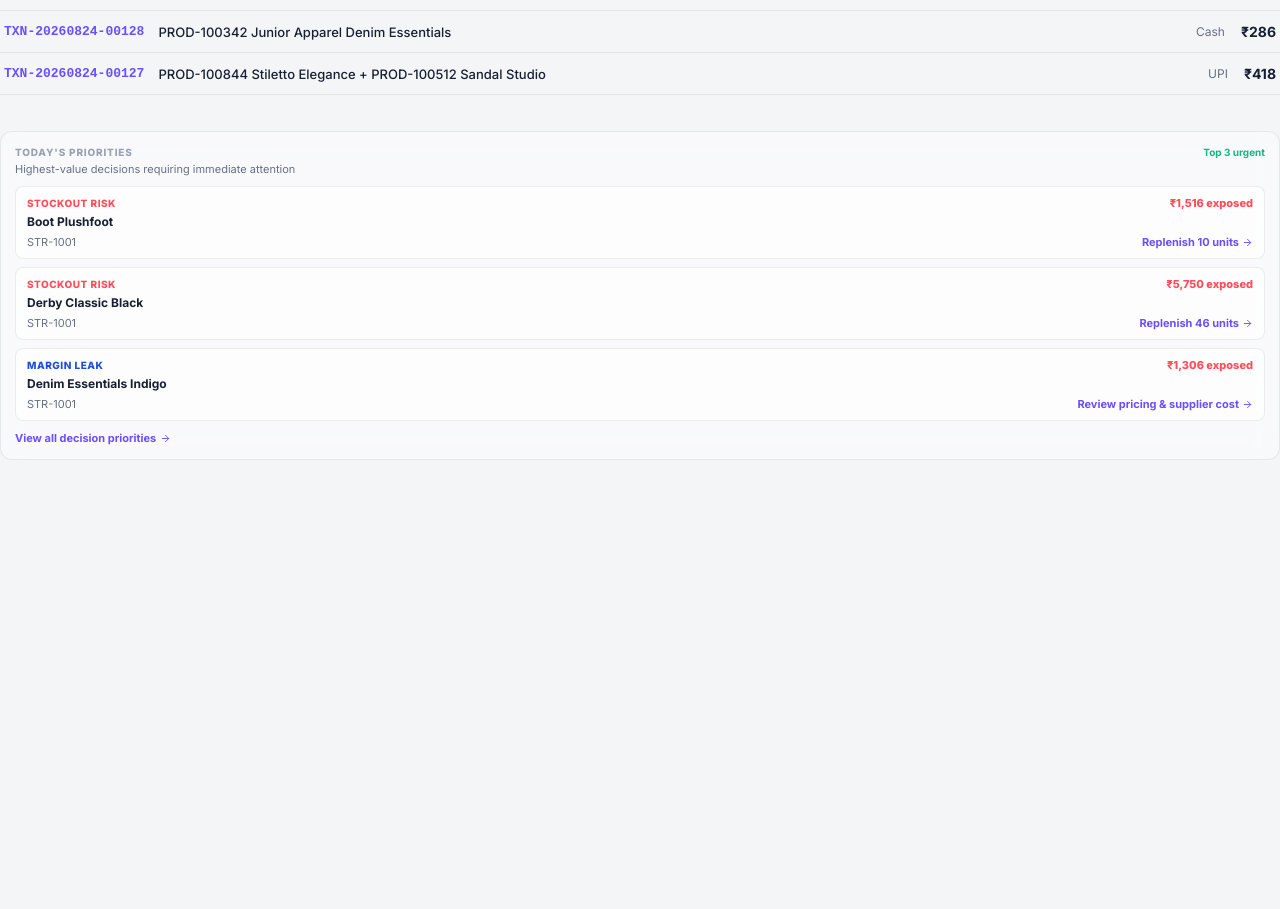
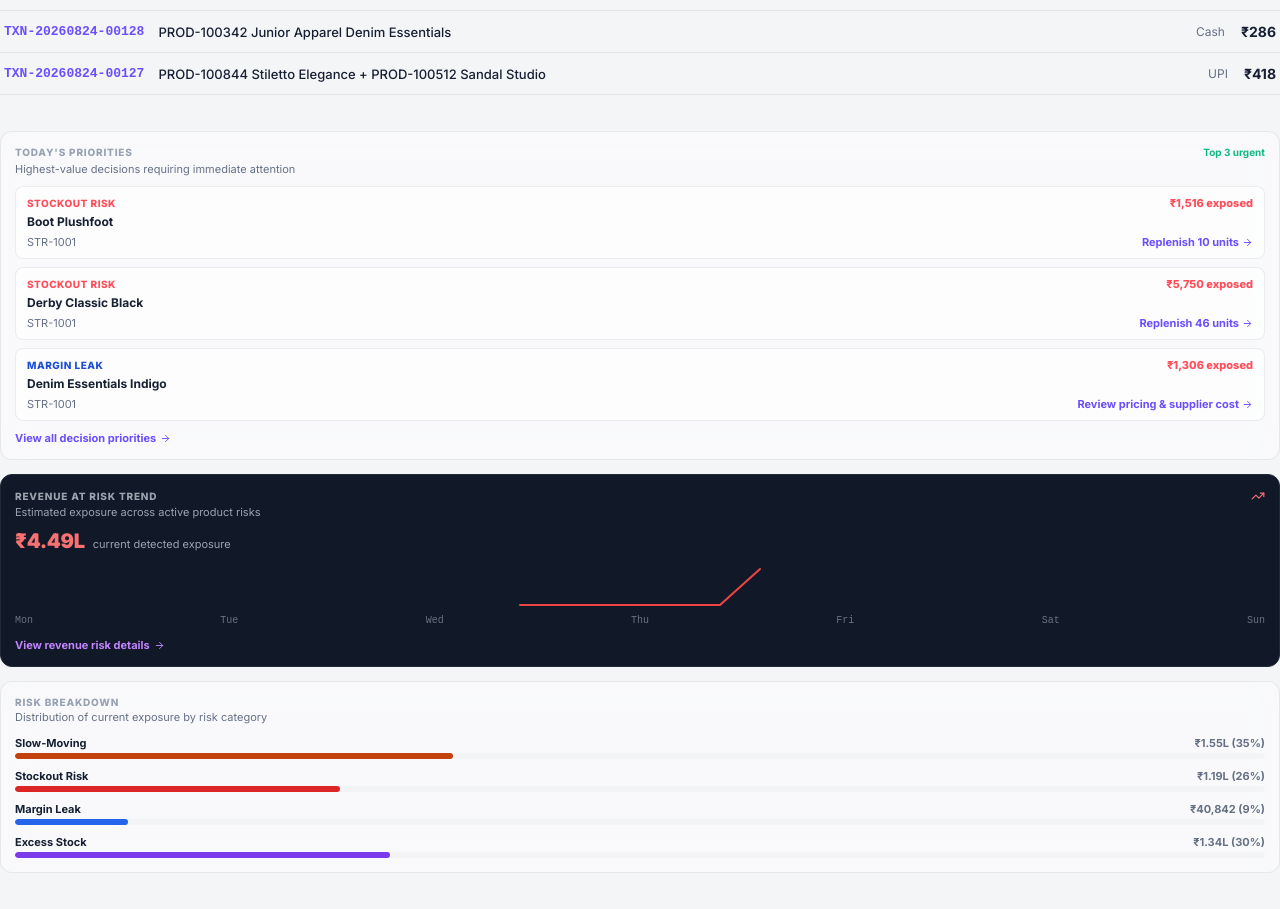
Before and after one commit to Sanjay34598/merchent-revenue-automation, a React (Vite) app in the folder frontend/: page / in a window 1280 px wide. Shown: the part 881-1790 px from the top of the page. Before the commit the page ends 1401 px from the top, so only its background shows below. Built offline with nearby package versions, Linux system fonts and the light colour scheme; no server answers.

Commit message:
feat: initialize audit logs, POS database, and intelligence panel dashboard components

```diff
--- a/frontend/src/App.tsx
+++ b/frontend/src/App.tsx
@@ -351,8 +351,11 @@ export default function App() {
                         <div className="mobile-priorities-slot">
                           <RightIntelligencePanel
                             catalog={merchantCatalog}
+                            analyticsSummary={analyticsSummary}
+                            exposedRevenue={exposedRevenueVal}
                             onSelectProduct={setSelectedProductWorkspace}
                             onViewDecisions={() => setActiveTab('decisions')}
+                            onViewRevenueRisks={() => setActiveTab('leaks')}
                           />
                         </div>
 
@@ -375,12 +378,15 @@ export default function App() {
                         />
                       </div>
 
-                      {/* Right Column (Desktop Only): Today's Priorities */}
+                      {/* Right Column (Desktop Only): Today's Priorities & Analytics Evidence */}
                       <div className="dashboard-side-col">
                         <RightIntelligencePanel
                           catalog={merchantCatalog}
+                          analyticsSummary={analyticsSummary}
+                          exposedRevenue={exposedRevenueVal}
                           onSelectProduct={setSelectedProductWorkspace}
                           onViewDecisions={() => setActiveTab('decisions')}
+                          onViewRevenueRisks={() => setActiveTab('leaks')}
                         />
                       </div>
                     </div>
--- a/frontend/src/components/RightIntelligencePanel.tsx
+++ b/frontend/src/components/RightIntelligencePanel.tsx
@@ -1,17 +1,23 @@
 import React from 'react';
-import { ArrowRight } from 'lucide-react';
+import { ArrowRight, TrendingUp } from 'lucide-react';
 import { ProductItem } from '../data/merchantInventory';
 
 interface RightIntelligencePanelProps {
   catalog?: ProductItem[];
+  analyticsSummary?: any;
+  exposedRevenue?: number;
   onSelectProduct?: (item: ProductItem) => void;
   onViewDecisions?: () => void;
+  onViewRevenueRisks?: () => void;
 }
 
 export const RightIntelligencePanel: React.FC<RightIntelligencePanelProps> = ({
   catalog = [],
+  analyticsSummary,
+  exposedRevenue,
   onSelectProduct,
   onViewDecisions,
+  onViewRevenueRisks,
 }) => {
   const atRiskProducts = catalog.filter(p => p.riskStatus !== 'HEALTHY');
   const topPriorityItems = atRiskProducts.slice(0, 3);
@@ -19,14 +25,20 @@ export const RightIntelligencePanel: React.FC<RightIntelligencePanelProps> = ({
   const riskBadgeStyle = (status: string) => {
     switch (status) {
       case 'SLOW_MOVING': return { label: 'Slow-moving', color: '#c2410c' };
-      case 'STOCKOUT': return { label: 'Stockout risk', color: 'var(--risk-red)' };
-      case 'MARGIN_LEAK': return { label: 'Margin leak', color: '#1d4ed8' };
-      case 'OVERSTOCK': return { label: 'Excess stock', color: '#6d28d9' };
-      default: return { label: 'Risk detected', color: 'var(--accent-purple)' };
+      case 'STOCKOUT':    return { label: 'Stockout risk', color: 'var(--risk-red)' };
+      case 'MARGIN_LEAK': return { label: 'Margin leak',   color: '#1d4ed8' };
+      case 'OVERSTOCK':   return { label: 'Excess stock', color: '#6d28d9' };
+      default:            return { label: 'Risk detected', color: 'var(--accent-purple)' };
     }
   };
 
-  const fmt = (n: number) => `₹${Math.round(n).toLocaleString('en-IN')}`;
+  const fmtCurrency = (n?: number) => {
+    if (n === undefined || n === null || isNaN(n)) return '₹0';
+    if (n >= 10000000) return `₹${(n / 10000000).toFixed(2)}Cr`;
+    if (n >= 100000) return `₹${(n / 100000).toFixed(2)}L`;
+    if (n >= 1000) return `₹${Math.round(n).toLocaleString('en-IN')}`;
+    return `₹${Math.round(n)}`;
+  };
 
   const parseProductTitle = (rawName: string) => {
     let clean = rawName.replace(/^PROD-\d+\s*/i, '').replace(/^SEG-\d+\s*/i, '').trim();
@@ -40,9 +52,57 @@ export const RightIntelligencePanel: React.FC<RightIntelligencePanelProps> = ({
     return clean || rawName;
   };
 
+  // Dynamic Trend Data from Backend or Analytics Summary
+  const currentExposedVal = exposedRevenue || analyticsSummary?.exposed_revenue || atRiskProducts.reduce((acc, p) => acc + (p.revenueAtRisk || 0), 0) || 311937;
+  const rawHistory = analyticsSummary?.daily_risk_history || [
+    { date: 'Mon', value: 1420 },
+    { date: 'Tue', value: 1680 },
+    { date: 'Wed', value: 1540 },
+    { date: 'Thu', value: 1920 },
+    { date: 'Fri', value: 1760 },
+    { date: 'Sat', value: 2010 },
+    { date: 'Sun', value: currentExposedVal },
+  ];
+
+  const trendData = rawHistory.map((item: any) => ({
+    label: item.date || item.day || 'Day',
+    val: Number(item.exposed_revenue || item.value || 0),
+  }));
+
+  const trendVals = trendData.map((d: any) => d.val);
+  const minTrend = Math.min(...trendVals) || 1;
+  const maxTrend = Math.max(...trendVals) || 10;
+  const trendRange = maxTrend - minTrend || 1;
+
+  const chartWidth = 240;
+  const chartHeight = 44;
+  const pointsString = trendData.map((d: any, i: number) => {
+    const x = (i / Math.max(1, trendData.length - 1)) * chartWidth;
+    const y = chartHeight - ((d.val - minTrend) / trendRange) * (chartHeight - 8) - 4;
+    return `${x.toFixed(1)},${y.toFixed(1)}`;
+  }).join(' ');
+
+  // Dynamic Category Risk Breakdown
+  const riskCategories = [
+    { status: 'SLOW_MOVING', label: 'Slow-Moving', color: '#c2410c' },
+    { status: 'STOCKOUT',    label: 'Stockout Risk', color: '#dc2626' },
+    { status: 'MARGIN_LEAK', label: 'Margin Leak',   color: '#2563eb' },
+    { status: 'OVERSTOCK',   label: 'Excess Stock', color: '#7c3aed' },
+  ];
+
+  const categoryBreakdown = riskCategories.map(cat => {
+    const items = atRiskProducts.filter(p => p.riskStatus === cat.status);
+    const count = items.length;
+    const totalExposure = items.reduce((acc, p) => acc + (p.revenueAtRisk || 0), 0);
+    return { ...cat, count, totalExposure };
+  }).filter(c => c.count > 0 || c.totalExposure > 0);
+
+  const totalCalculatedExposure = categoryBreakdown.reduce((acc, c) => acc + c.totalExposure, 0) || 1;
+
   return (
-    <div style={{ display: 'flex', flexDirection: 'column', gap: 16, minWidth: 0 }}>
-      {/* TODAY'S PRIORITIES PANEL */}
+    <div style={{ display: 'flex', flexDirection: 'column', gap: 14, minWidth: 0 }}>
+
+      {/* CARD 1: TODAY'S PRIORITIES */}
       <div style={{
         background: 'var(--today-panel-bg)', backdropFilter: 'blur(12px)',
         border: '1px solid var(--border-color)', borderRadius: 12, padding: 14,
@@ -78,7 +138,7 @@ export const RightIntelligencePanel: React.FC<RightIntelligencePanelProps> = ({
                     {badge.label}
                   </span>
                   <span style={{ fontSize: 11, fontWeight: 800, color: 'var(--risk-red)' }}>
-                    {fmt(item.revenueAtRisk)} exposed
+                    {fmtCurrency(item.revenueAtRisk)} exposed
                   </span>
                 </div>
 
@@ -110,6 +170,97 @@ export const RightIntelligencePanel: React.FC<RightIntelligencePanelProps> = ({
           <ArrowRight size={11} />
         </button>
       </div>
+
+      {/* CARD 2: REVENUE AT RISK TREND (DARK ANALYTICS CARD) */}
+      <div style={{
+        background: '#111827', color: '#FFFFFF',
+        border: '1px solid #1f2937', borderRadius: 12, padding: 14,
+        boxShadow: 'var(--shadow-sm)'
+      }}>
+        <div style={{ display: 'flex', justifyContent: 'space-between', alignItems: 'center', marginBottom: 2 }}>
+          <div style={{ fontSize: 10, fontWeight: 800, color: '#9ca3af', textTransform: 'uppercase', letterSpacing: '0.08em' }}>
+            REVENUE AT RISK TREND
+          </div>
+          <TrendingUp size={14} color="#f87171" />
+        </div>
+        <div style={{ fontSize: 11, color: '#9ca3af', marginBottom: 10 }}>
+          Estimated exposure across active product risks
+        </div>
+
+        <div style={{ display: 'flex', alignItems: 'baseline', gap: 8, marginBottom: 12 }}>
+          <span style={{ fontSize: 20, fontWeight: 900, color: '#f87171', letterSpacing: '-0.3px' }}>
+            {fmtCurrency(currentExposedVal)}
+          </span>
+          <span style={{ fontSize: 11, color: '#9ca3af' }}>current detected exposure</span>
+        </div>
+
+        {/* Trend Line SVG Chart */}
+        <div style={{ width: '100%', overflow: 'hidden', marginBottom: 6 }}>
+          <svg viewBox={`0 0 ${chartWidth} ${chartHeight}`} style={{ width: '100%', height: chartHeight, display: 'block' }}>
+            <polyline
+              fill="none"
+              stroke="#ef4444"
+              strokeWidth="2"
+              strokeLinecap="round"
+              strokeLinejoin="round"
+              points={pointsString}
+            />
+          </svg>
+        </div>
+
+        {/* Day Labels */}
+        <div style={{ display: 'flex', justifyContent: 'space-between', fontSize: 10, color: '#6b7280', fontFamily: 'monospace' }}>
+          {trendData.map((d: any, idx: number) => (
+            <span key={idx}>{d.label}</span>
+          ))}
+        </div>
+
+        <button
+          onClick={onViewRevenueRisks || onViewDecisions}
+          style={{
+            background: 'none', border: 'none', color: '#c084fc',
+            fontSize: 11, fontWeight: 700, cursor: 'pointer', marginTop: 12,
+            display: 'flex', alignItems: 'center', gap: 4, padding: 0
+          }}
+        >
+          <span>View revenue risk details</span>
+          <ArrowRight size={11} />
+        </button>
+      </div>
+
+      {/* CARD 3: RISK BREAKDOWN ANALYTICS CARD */}
+      <div style={{
+        background: 'var(--today-panel-bg)', backdropFilter: 'blur(12px)',
+        border: '1px solid var(--border-color)', borderRadius: 12, padding: 14,
+        boxShadow: 'var(--shadow-sm)'
+      }}>
+        <div style={{ fontSize: 10, fontWeight: 800, color: 'var(--text-muted)', textTransform: 'uppercase', letterSpacing: '0.08em', marginBottom: 2 }}>
+          RISK BREAKDOWN
+        </div>
+        <div style={{ fontSize: 11, color: 'var(--text-sub)', marginBottom: 12 }}>
+          Distribution of current exposure by risk category
+        </div>
+
+        <div style={{ display: 'flex', flexDirection: 'column', gap: 10 }}>
+          {categoryBreakdown.map((cat) => {
+            const pct = Math.round((cat.totalExposure / totalCalculatedExposure) * 100) || 0;
+            return (
+              <div key={cat.status} style={{ display: 'flex', flexDirection: 'column', gap: 3 }}>
+                <div style={{ display: 'flex', justifyContent: 'space-between', fontSize: 11, fontWeight: 700 }}>
+                  <span style={{ color: 'var(--text-main)' }}>{cat.label}</span>
+                  <span style={{ color: 'var(--text-sub)' }}>
+                    {fmtCurrency(cat.totalExposure)} ({pct}%)
+                  </span>
+                </div>
+                <div style={{ height: 6, background: 'var(--bg-subtle)', borderRadius: 3, overflow: 'hidden' }}>
+                  <div style={{ height: '100%', width: `${Math.max(5, pct)}%`, background: cat.color, borderRadius: 3, transition: 'width 0.3s ease' }} />
+                </div>
+              </div>
+            );
+          })}
+        </div>
+      </div>
+
     </div>
   );
 };
```
Also changed, not shown: 2 other files (tests, documents, lock files or other folders).
